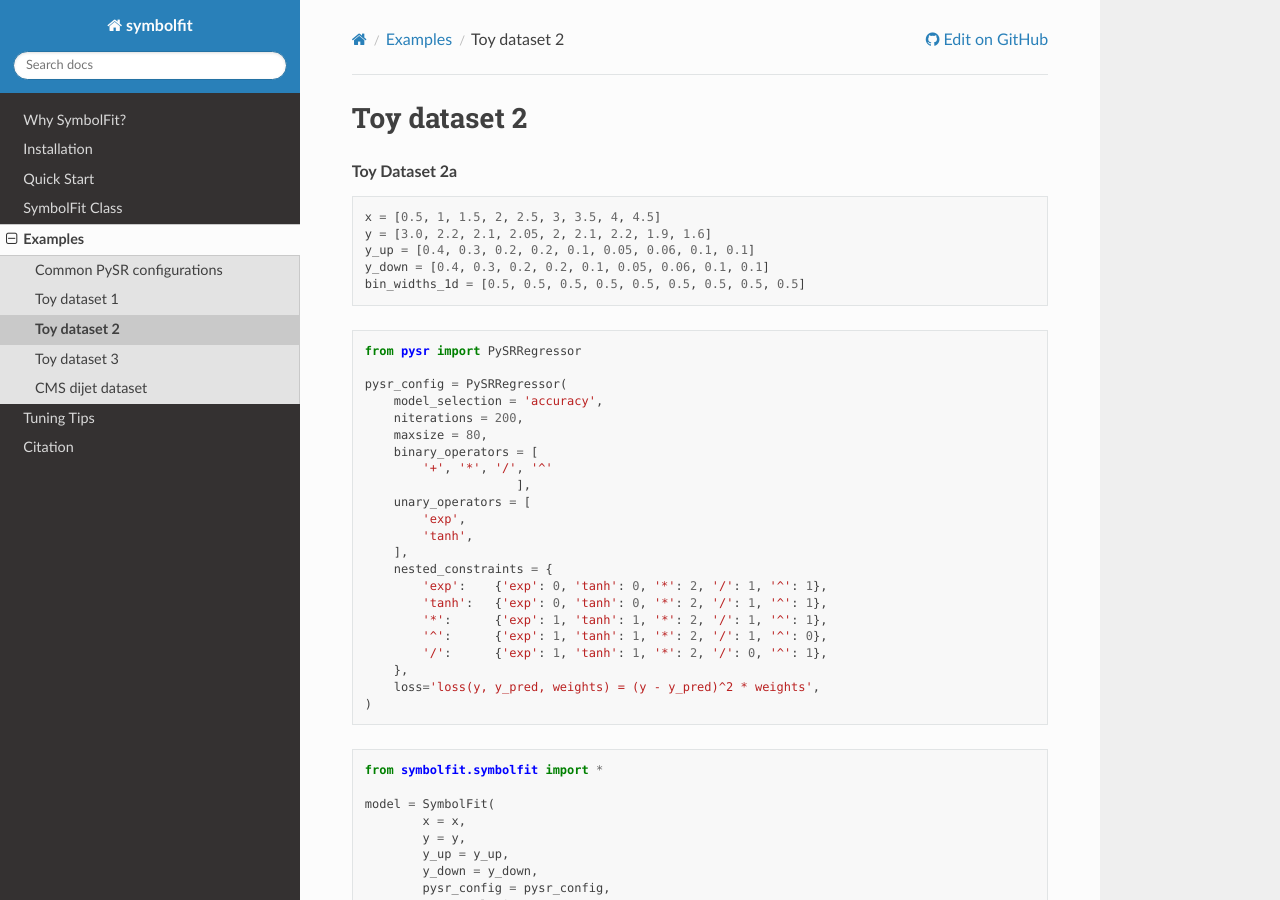
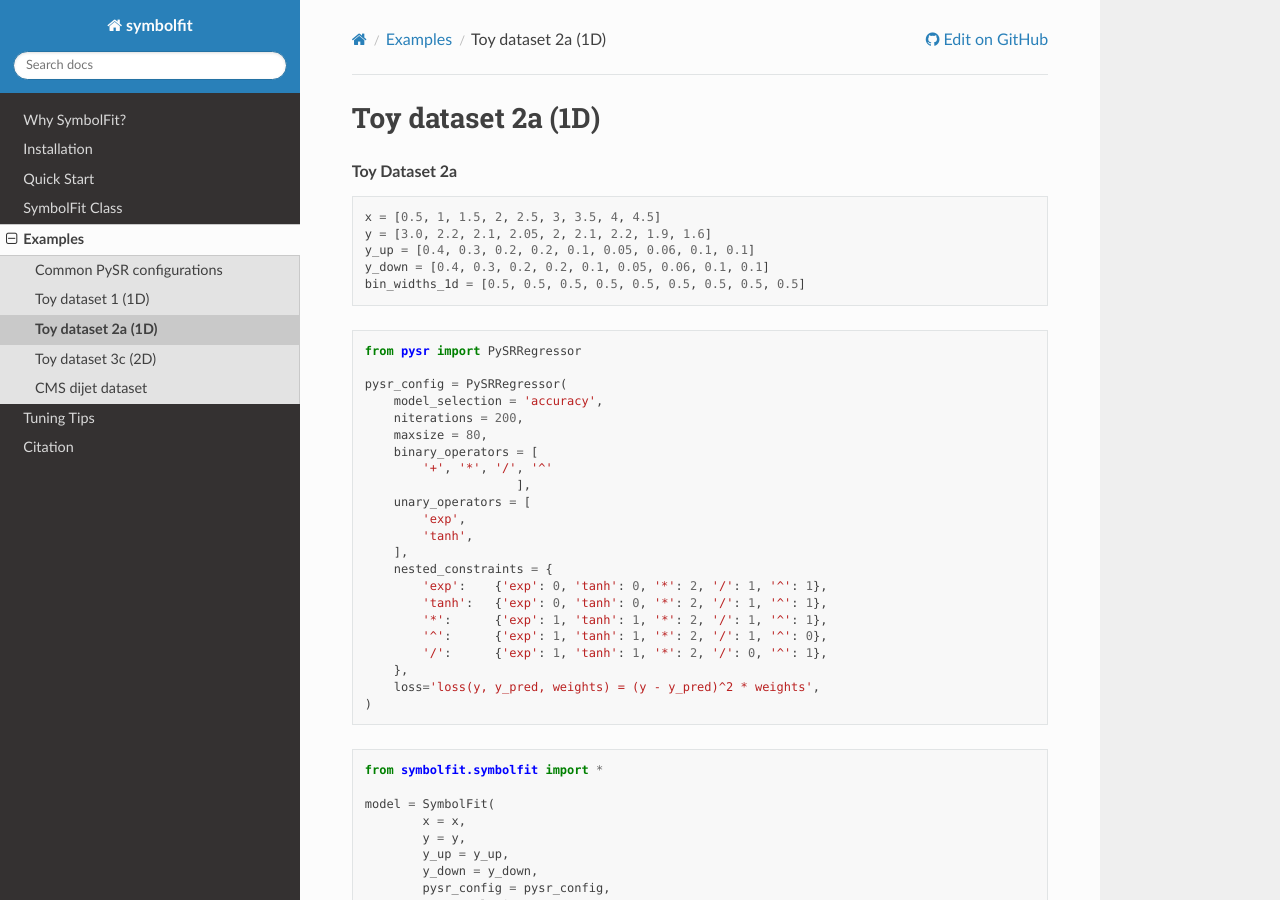
Before and after one commit to hftsoi/symbolfit, a Sphinx documentation site: the page built from docs/demo/toy2.rst, in a window 1280 px wide and 900 px high. Built offline with Sphinx 7.4.7 and the Read the Docs theme 3.1.0, drawn with Linux system fonts in a browser that asks for light colours.

Commit message:
update docs demo names

```diff
--- a/docs/demo/toy1.rst
+++ b/docs/demo/toy1.rst
@@ -1,5 +1,5 @@
-Toy dataset 1
--------------
+Toy dataset 1 (1D)
+------------------
 
 .. include:: notebooks/Toy_dataset_1.rst
 
--- a/docs/demo/toy2.rst
+++ b/docs/demo/toy2.rst
@@ -1,4 +1,4 @@
-Toy dataset 2
--------------
+Toy dataset 2a (1D)
+-------------------
 
-.. include:: notebooks/Toy_dataset_2.rst
+.. include:: notebooks/Toy_dataset_2a.rst
--- a/docs/demo/toy3.rst
+++ b/docs/demo/toy3.rst
@@ -1,4 +1,4 @@
-Toy dataset 3
--------------
+Toy dataset 3c (2D)
+-------------------
 
-.. include:: notebooks/Toy_dataset_3.rst
+.. include:: notebooks/Toy_dataset_3c.rst
```
Also changed, not shown: docs/demo/notebooks/Toy_dataset_2a.ipynb (renamed from docs/demo/notebooks/Toy_dataset_2.ipynb), docs/demo/notebooks/Toy_dataset_2a.rst (renamed from docs/demo/notebooks/Toy_dataset_2.rst), docs/demo/notebooks/Toy_dataset_3c.ipynb (renamed from docs/demo/notebooks/Toy_dataset_3.ipynb), docs/demo/notebooks/Toy_dataset_3c.rst (renamed from docs/demo/notebooks/Toy_dataset_3.rst).
